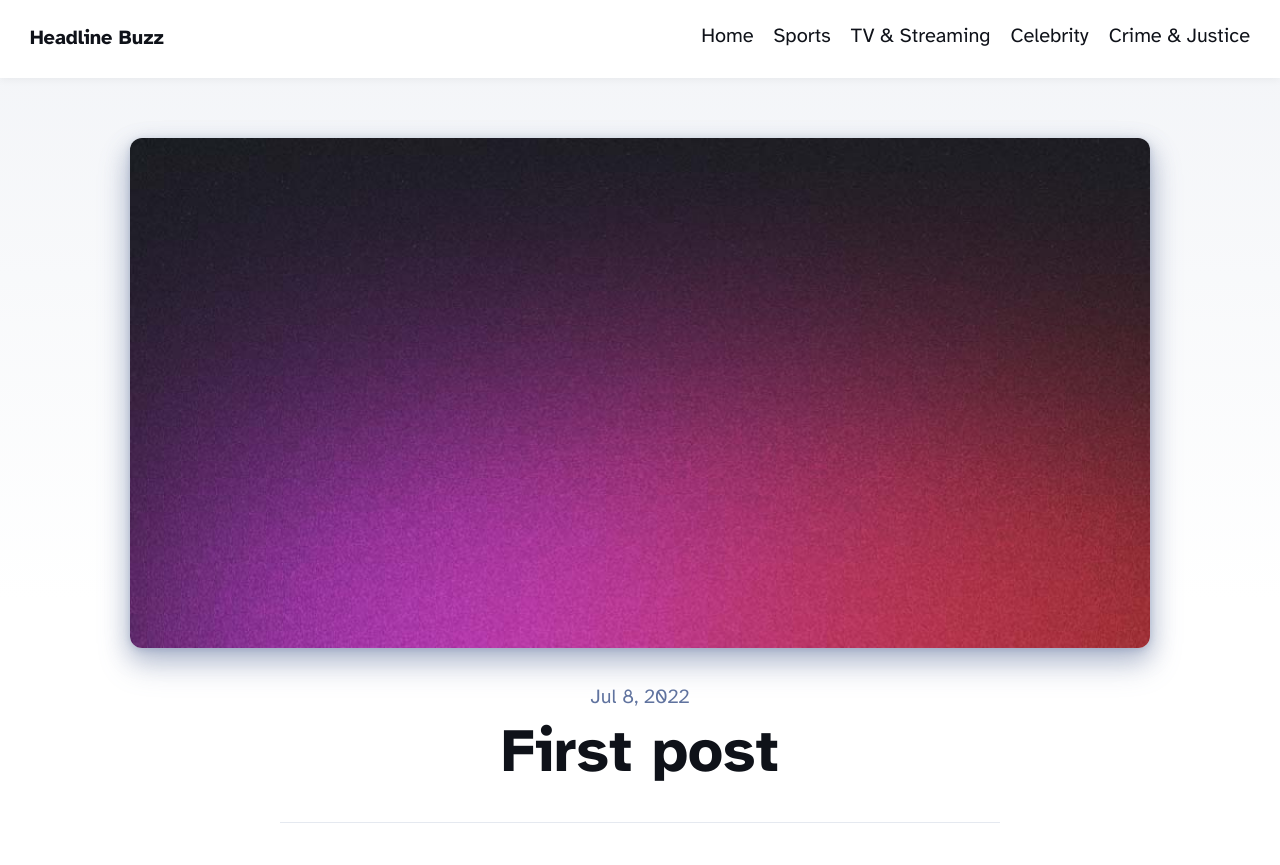
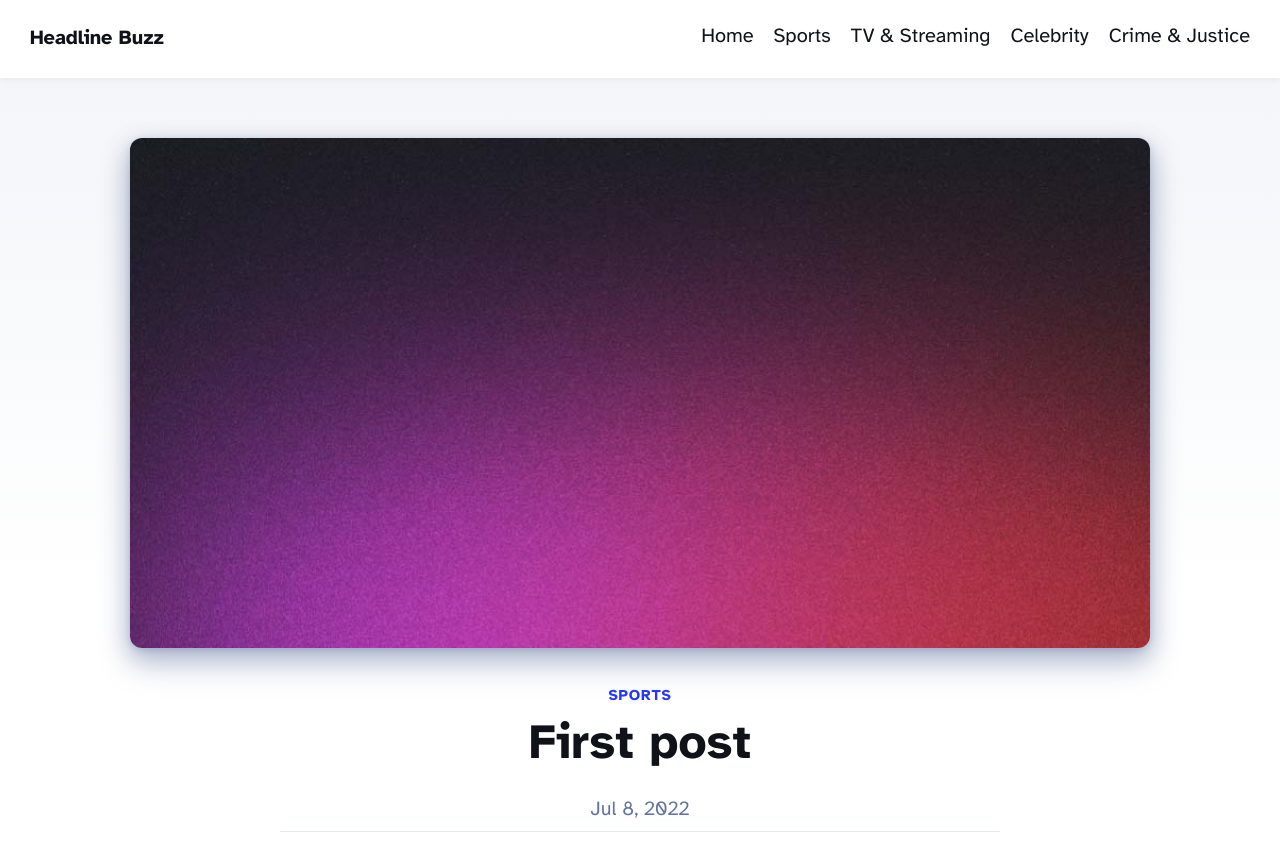
Before and after one commit to bongda2am5-stack/headline-buzz, an Astro site: page /blog/first-post in a window 1280 px wide. Shown: the top 865 px of the page. Built offline with nearby package versions, Linux system fonts and the light colour scheme; Astro itself is replaced by a stand-in of ours.

Commit message:
Update BlogPost.astro

```diff
--- a/src/layouts/BlogPost.astro
+++ b/src/layouts/BlogPost.astro
@@ -4,15 +4,17 @@ import BaseHead from '../components/BaseHead.astro';
 import Header from '../components/Header.astro';
 import Footer from '../components/Footer.astro';
 import FormattedDate from '../components/FormattedDate.astro';
+import { SITE_TITLE, CATEGORIES } from '../consts';
 
 type Props = CollectionEntry<'blog'>['data'];
 
-const { title, description, pubDate, updatedDate, heroImage } = Astro.props;
+const { title, description, pubDate, updatedDate, heroImage, heroImageCredit, category } =
+	Astro.props;
 ---
 
 <html lang="en">
 	<head>
-		<BaseHead title={title} description={description} />
+		<BaseHead title={title + ' | ' + SITE_TITLE} description={description} image={heroImage} />
 		<style>
 			main {
 				width: calc(100% - 2em);
@@ -21,12 +23,18 @@ const { title, description, pubDate, updatedDate, heroImage } = Astro.props;
 			}
 			.hero-image {
 				width: 100%;
+				text-align: center;
 			}
 			.hero-image img {
 				display: block;
 				margin: 0 auto;
 				border-radius: 12px;
 				box-shadow: var(--box-shadow);
+			}
+			.credit {
+				font-size: 0.75em;
+				color: rgb(var(--gray));
+				margin-top: 0.5em;
 			}
 			.prose {
 				width: 720px;
@@ -39,10 +47,21 @@ const { title, description, pubDate, updatedDate, heroImage } = Astro.props;
 				margin-bottom: 1em;
 				padding: 1em 0;
 				text-align: center;
-				line-height: 1;
+				line-height: 1.1;
 			}
 			.title h1 {
 				margin: 0 0 0.5em 0;
+				font-size: 2.441em;
+			}
+			.kicker {
+				text-transform: uppercase;
+				letter-spacing: 0.05em;
+				font-size: 0.75em;
+				font-weight: 700;
+				margin-bottom: 0.75em;
+			}
+			.kicker a {
+				text-decoration: none;
 			}
 			.date {
 				margin-bottom: 0.5em;
@@ -58,22 +77,30 @@ const { title, description, pubDate, updatedDate, heroImage } = Astro.props;
 		<Header />
 		<main>
 			<article>
-				<div class="hero-image">
-					{heroImage && <img width={1020} height={510} src={heroImage} alt="" />}
-				</div>
+				{
+					heroImage && (
+						<div class="hero-image">
+							<img width={1020} height={510} src={heroImage} alt="" />
+							{heroImageCredit && <p class="credit">Image: {heroImageCredit}</p>}
+						</div>
+					)
+				}
 				<div class="prose">
 					<div class="title">
+						<div class="kicker">
+							<a href={'/category/' + category + '/'}>{CATEGORIES[category]}</a>
+						</div>
+						<h1>{title}</h1>
 						<div class="date">
 							<FormattedDate date={pubDate} />
 							{
 								updatedDate && (
 									<div class="last-updated-on">
-										Last updated on <FormattedDate date={updatedDate} />
+										Updated <FormattedDate date={updatedDate} />
 									</div>
 								)
 							}
 						</div>
-						<h1>{title}</h1>
 						<hr />
 					</div>
 					<slot />
```
